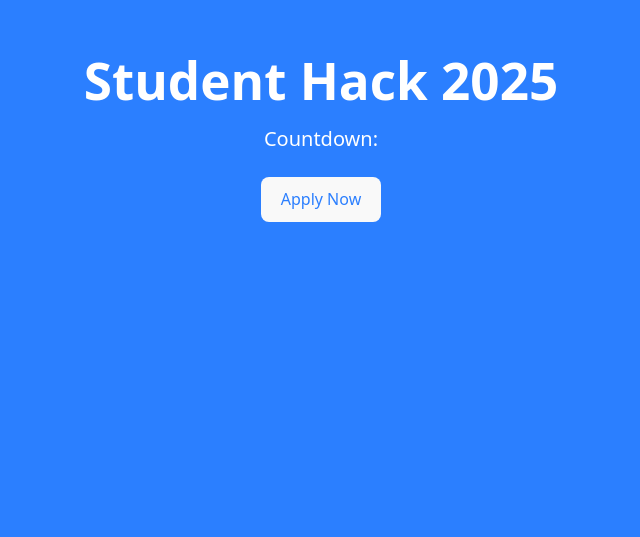
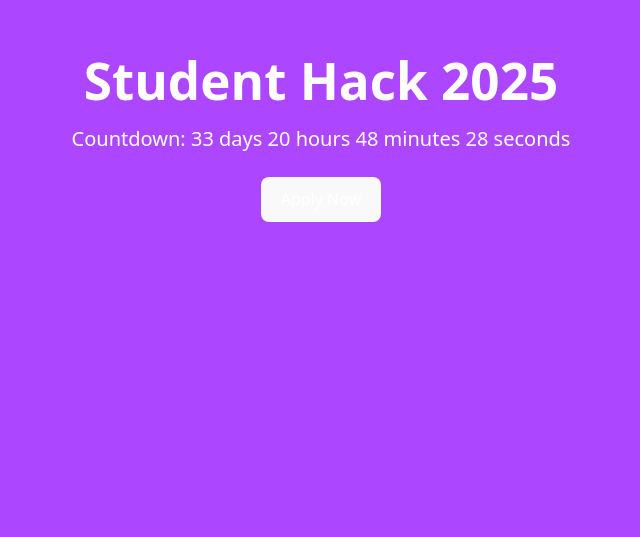
Before and after one commit to unicsmcr/StudentHacks25Website, a React (Vite) app: page / in a window 1280 px wide. Shown: the part 263-800 px from the top of the page, without its empty margins (319-959 px from the left). Built offline with nearby package versions, Linux system fonts and the light colour scheme.

Commit message:
Countdown for home page

```diff
--- a/src/components/Home.jsx
+++ b/src/components/Home.jsx
@@ -1,9 +1,54 @@
+import React, { useState, useEffect } from 'react';
+
 const Home = () => {
+  const calculateTimeLeft = () => {
+    const eventDate = new Date("April 5, 2025 09:00:00").getTime();
+    const currentTime = new Date();
+    const difference = eventDate - currentTime;
+
+    let timeLeft = {};
+
+    if (difference > 0) {
+      timeLeft = {
+        days: Math.floor(difference / (1000 * 60 * 60 * 24)),
+        hours: Math.floor((difference / (1000 * 60 * 60)) % 24),
+        minutes: Math.floor((difference / 1000 / 60) % 60),
+        seconds: Math.floor((difference / 1000) % 60),
+      };
+    }
+
+    return timeLeft;
+  };
+
+  const [timeLeft, setTimeLeft] = useState(calculateTimeLeft());
+
+  useEffect(() => {
+    const timer = setTimeout(() => {
+      setTimeLeft(calculateTimeLeft());
+    }, 1000);
+
+    return () => clearTimeout(timer);
+  }, [timeLeft]);
+
+  const timerComponents = [];
+
+  Object.keys(timeLeft).forEach((interval) => {
+    if (!timeLeft[interval]) {
+      return;
+    }
+
+    timerComponents.push(
+      <span key={interval}>
+        {timeLeft[interval]} {interval}{" "}
+      </span>
+    );
+  });
+
   return (
-    <section className="h-screen bg-blue-500 text-white flex flex-col items-center justify-center text-center">
+    <section className="h-screen bg-purple-500 text-white flex flex-col items-center justify-center text-center">
       <h1 className="text-4xl font-bold mb-4">Student Hack 2025</h1>
-      <p className="text-xl mb-6">Countdown: </p>
-      <button className="bg-white text-blue-500 py-2 px-6 rounded-full hover:bg-blue-100 transition">
+      <p className="text-xl mb-6">Countdown: {timerComponents.length ? timerComponents : <span>Time's up!</span>}</p>
+      <button className="bg-white text-black-500 py-2 px-6 rounded-full hover:bg-blue-100 transition">
         Apply Now
       </button>
     </section>
```
